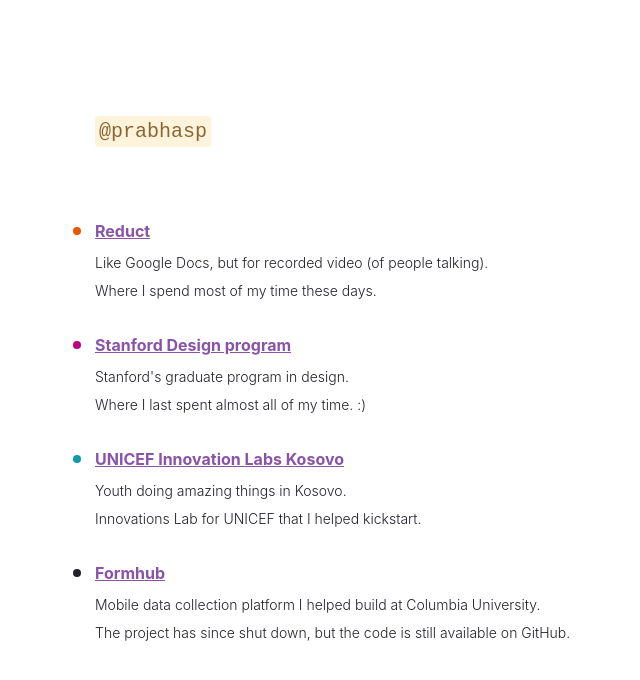
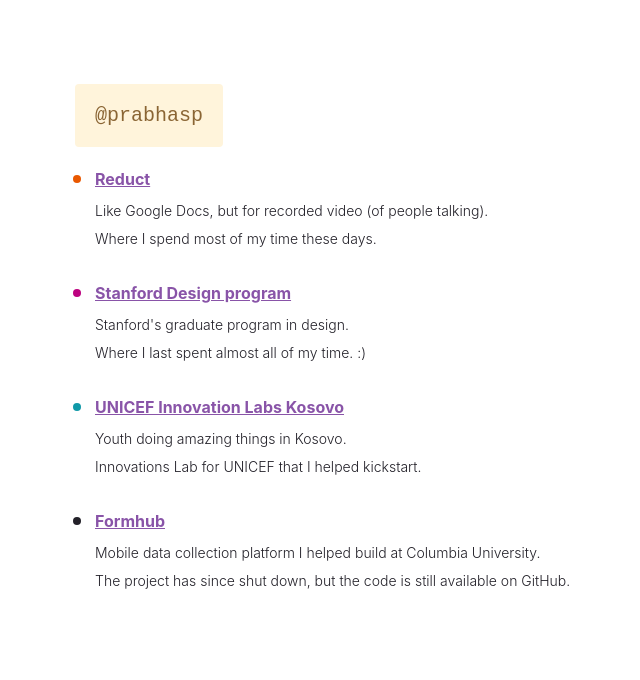
Before and after one commit to prabhasp/prabhasp.github.io, a Gatsby site: page / in a window 1280 px wide. Shown: the whole page, without its empty margins (9-649 px from the left). Built offline with nearby package versions, Linux system fonts and the light colour scheme; Gatsby itself is replaced by a stand-in of ours.

Commit message:
styled components.

```diff
--- a/src/pages/index.js
+++ b/src/pages/index.js
@@ -1,42 +1,43 @@
 import * as React from "react";
+import styled from "styled-components";
 
-const pageStyles = {
-  color: "#232129",
-  padding: 96,
-  fontFamily: "-apple-system, Roboto, sans-serif, serif"
-};
-const codeStyles = {
-  color: "#8A6534",
-  padding: 4,
-  backgroundColor: "#FFF4DB",
-  fontSize: "1.25rem",
-  borderRadius: 4
-};
-const listStyles = {
-  marginBottom: 96,
-  paddingLeft: 0
-};
-const listItemStyles = {
-  fontWeight: 300,
-  fontSize: 24,
-  maxWidth: 560,
-  marginBottom: 30
-};
-
-const linkStyle = {
-  color: "#8954A8",
-  fontWeight: "bold",
-  fontSize: 16,
-  verticalAlign: "5%"
-};
-
-const descriptionStyle = {
-  color: "#232129",
-  fontSize: 14,
-  marginTop: 10,
-  marginBottom: 0,
-  lineHeight: 1.25
-};
+const Main = styled.main`
+  color: #232129;
+  padding: 96px;
+  font-family: -apple-system, Roboto, sans-serif, serif;
+`;
+const Code = styled.code`
+  color: #8a6534;
+  padding: 4px;
+  background-color: #fff4db;
+  font-size: 1.25rem;
+  border-radius: 4px;
+  padding: 20px;
+  margin-left: -20px;
+`;
+const List = styled.ul`
+  margin-bottom: 96px;
+  padding-left: 0;
+`;
+const ListItem = styled.li`
+  font-weight: 300;
+  font-size: 24px;
+  max-width: 560px;
+  margin-bottom: 30px;
+`;
+const Link = styled.a`
+  color: #8954a8;
+  font-weight: bold;
+  font-size: 16px;
+  vertical-align: 5%;
+`;
+const Description = styled.p`
+  color: #232129;
+  font-size: 14px;
+  margin-top: 10px;
+  margin-bottom: 0;
+  line-height: 1.25;
+`;
 
 const links = [
   {
@@ -78,29 +79,21 @@ const links = [
 
 const IndexPage = () => {
   return (
-    <main style={pageStyles}>
-      <p>
-        <code style={codeStyles}>@prabhasp</code>
-      </p>
+    <Main>
+      <Code>@prabhasp </Code>
       <br />
       <br />
-      <ul style={listStyles}>
+      <List>
         {links.map(link => (
-          <li key={link.url} style={{ ...listItemStyles, color: link.color }}>
-            <span>
-              <a style={linkStyle} href={link.url}>
-                {link.text}
-              </a>
-              {link.description.map(line => (
-                <p key={line} style={descriptionStyle}>
-                  {line}
-                </p>
-              ))}
-            </span>
-          </li>
+          <ListItem key={link.url} style={{ color: link.color }}>
+            <Link href={link.url}>{link.text}</Link>
+            {link.description.map(line => (
+              <Description key={line}>{line}</Description>
+            ))}
+          </ListItem>
         ))}
-      </ul>
-    </main>
+      </List>
+    </Main>
   );
 };
 
```
